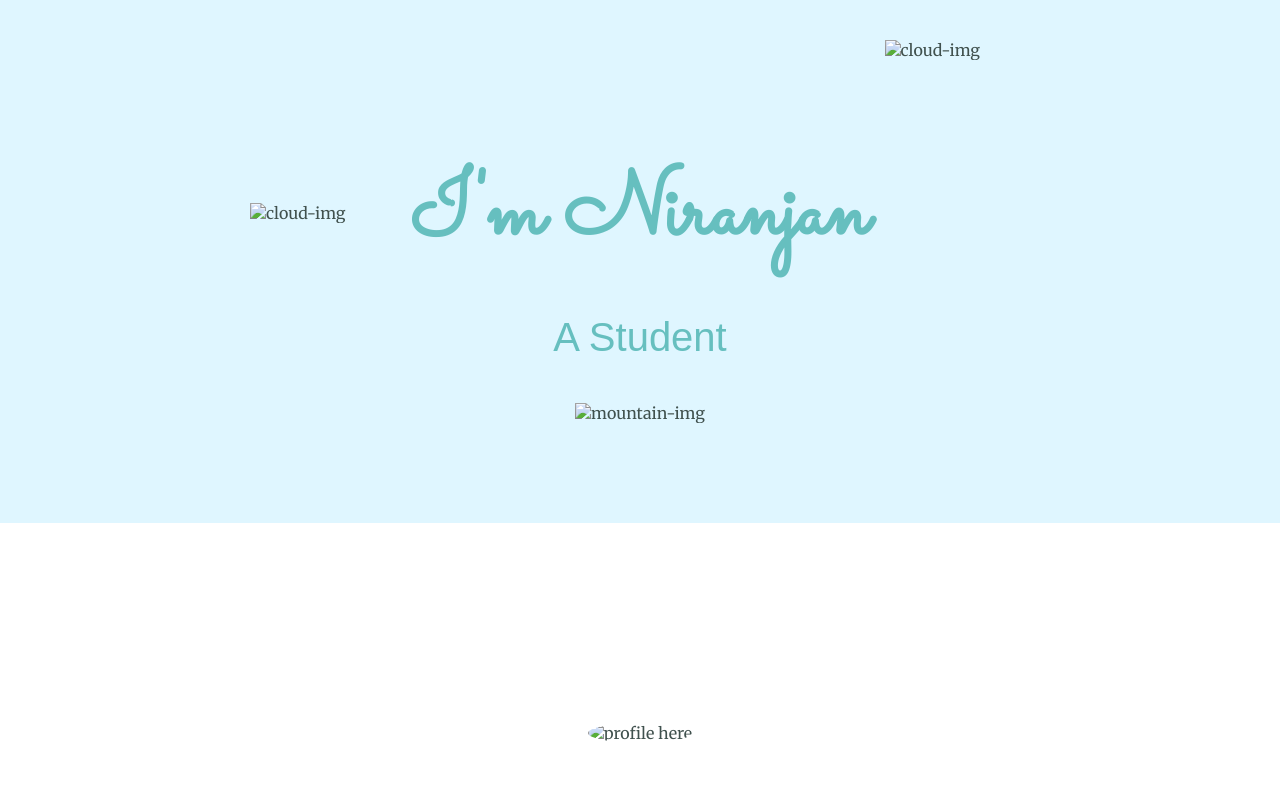
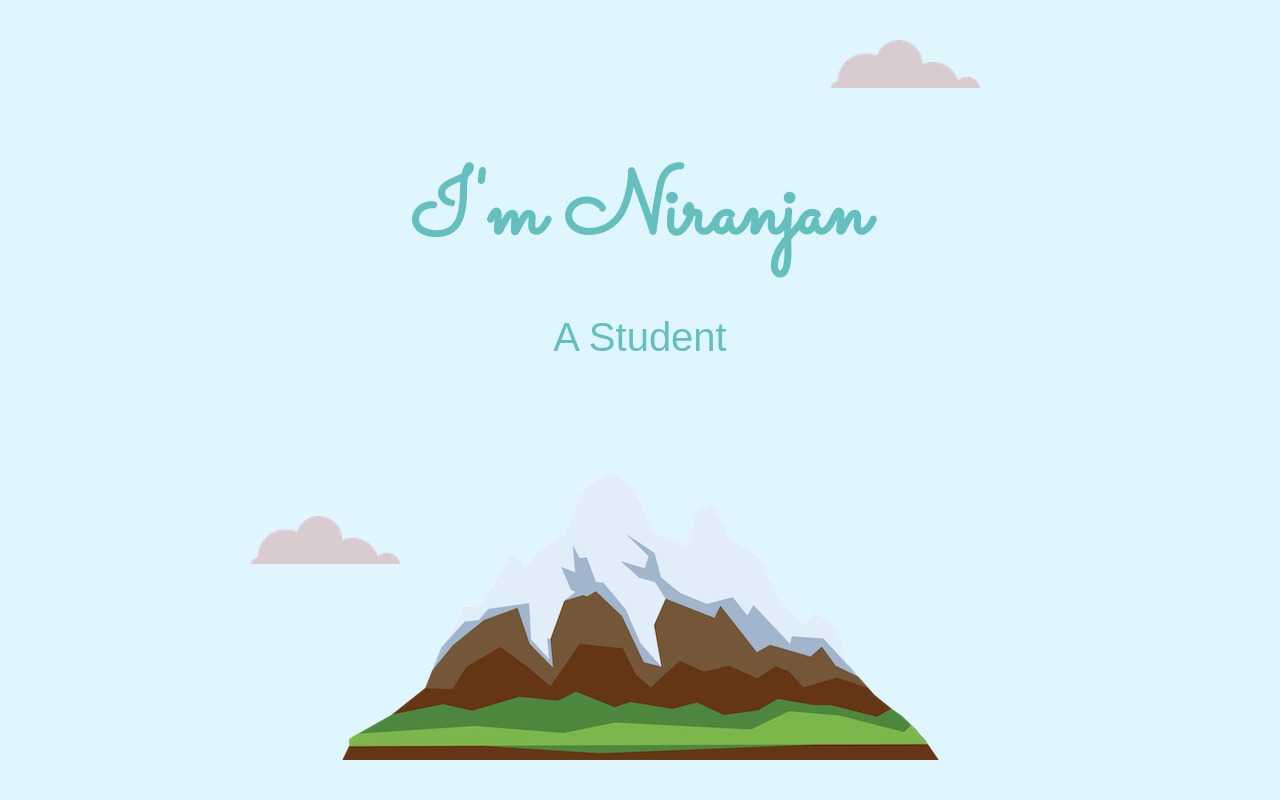
Before and after one commit to niranjanq/mysite, a plain HTML site: page index.html in a window 1280 px wide. Shown: the top 800 px of the page. Drawn offline with Linux system fonts and the light colour scheme.

Commit message:
changed image folder

```diff
--- a/index.html
+++ b/index.html
@@ -12,15 +12,15 @@
 </head>
 <body>
     <div class="top-container">
-        <img src="image/cloud.png" alt="cloud-img" class="top-cloud">
+        <img src="cloud.png" alt="cloud-img" class="top-cloud">
         <h1>I'm Niranjan</h1>
         <h2>A Student</h2>
-        <img src="image/cloud.png" alt="cloud-img" class="mid-cloud">
-        <img src="image/mountain.png" alt="mountain-img" class="mountain">
+        <img src="cloud.png" alt="cloud-img" class="mid-cloud">
+        <img src="mountain.png" alt="mountain-img" class="mountain">
     </div>
     <div class="mid-container">
         <div class="profile">
-          <img class="img-1" src="image/photo.jpg" alt="profile here">
+          <img class="img-1" src="photo.jpg" alt="profile here">
           <h2>Hello.</h2>
           <p class="intro">Lorem ipsum dolor sit amet, vitae volutpat, dui conubia, dolor urna. Non auctor, montes nulla distinctio.</p>
         </div>
@@ -28,12 +28,12 @@
         <div class="skills">
           <h2>My Skills.</h2>
           <div class="skill-row">
-            <img class="photo-1" src="image\computer.png" alt="img here">
+            <img class="photo-1" src="computer.png" alt="img here">
             <h3>Skill-1</h3>
             <p>Lorem ipsum dolor sit amet, quis in duis, iaculis id felis. Consectetuer vestibulum, nunc urna lectus, erat ligula. Hendrerit nam, lectus ante, ut lorem eros.</p>
           </div>
           <div class="skill-row">
-            <img class="photo-2" src="image/chillies.png" alt="img here">
+            <img class="photo-2" src="chillies.png" alt="img here">
             <h3>Skill-2</h3>
             <p>Lorem ipsum dolor sit amet, mauris sed consectetuer. Etiam et eu, bibendum interdum, lacus quis mauris. Curabitur wisi, quisque vel eu, rutrum nam.</p>
           </div>
```
